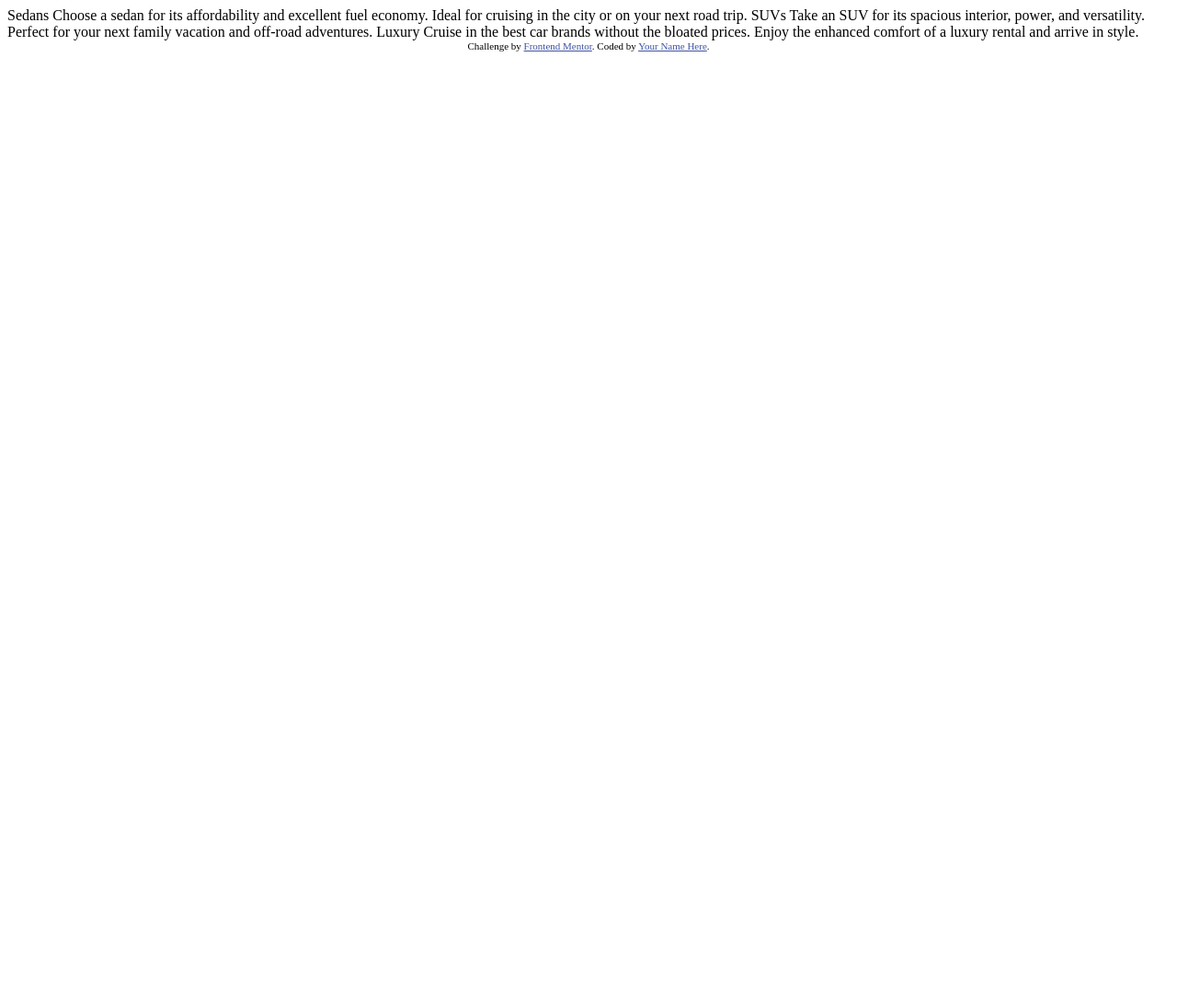
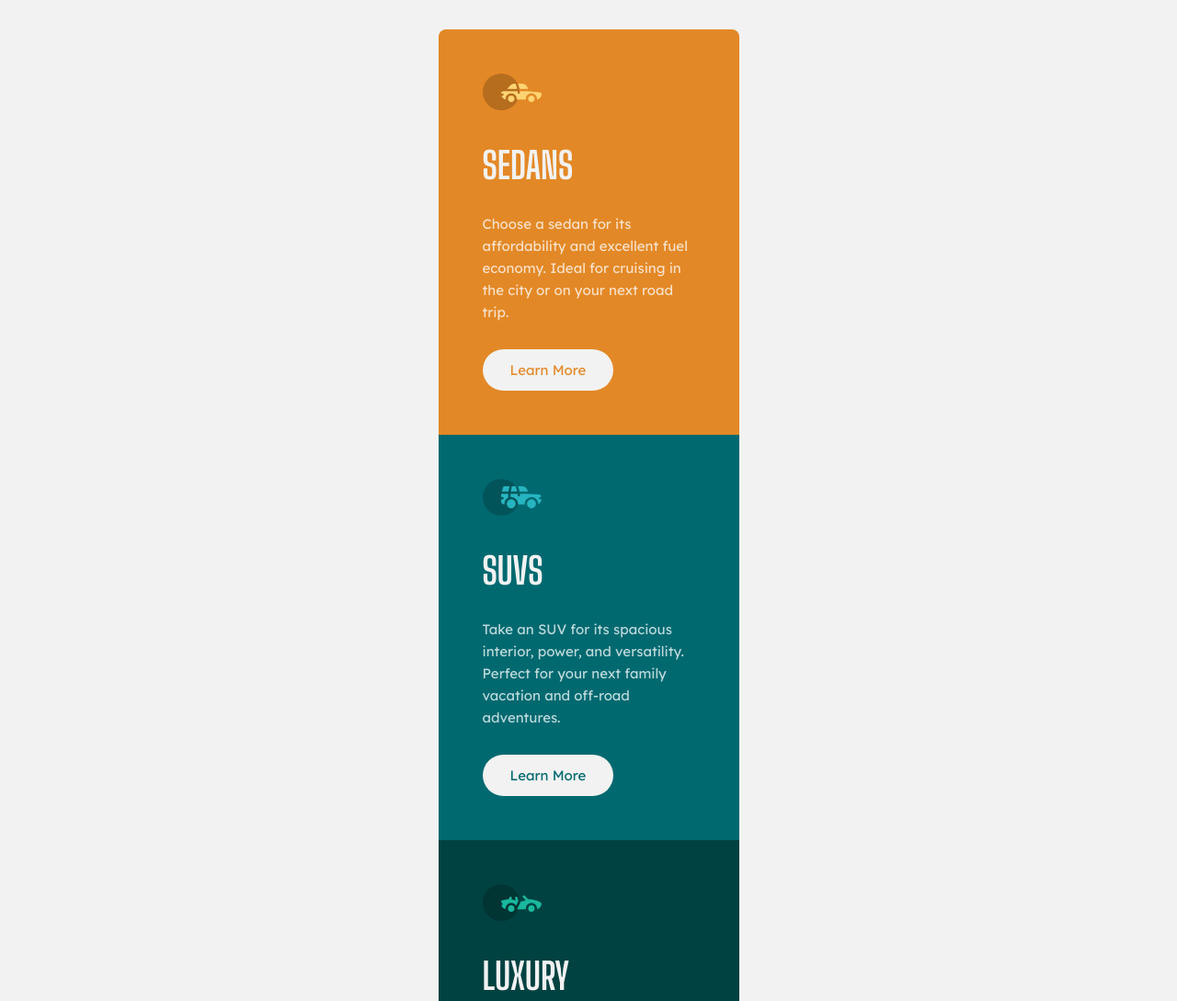
Before and after one commit to Reignable/fem-3-column-preview, a plain HTML site: page index.html in a window 1280 px wide. Shown: the top 1089 px of the page at 92% size. Before the commit the page ends 800 px from the top, so only its background shows below. Drawn offline with Linux system fonts and the light colour scheme.

Commit message:
Initial markup and styling

```diff
--- a/index.html
+++ b/index.html
@@ -1,36 +1,53 @@
 <!DOCTYPE html>
 <html lang="en">
-<head>
-  <meta charset="UTF-8">
-  <meta name="viewport" content="width=device-width, initial-scale=1.0"> <!-- displays site properly based on user's device -->
+  <head>
+    <meta charset="UTF-8" />
+    <meta name="viewport" content="width=device-width, initial-scale=1.0" />
+    <link
+      rel="icon"
+      type="image/png"
+      sizes="32x32"
+      href="./images/favicon-32x32.png"
+    />
+    <link rel="stylesheet" href="style.css" />
+    <title>Frontend Mentor | 3-column preview card component</title>
+  </head>
+  <body>
+    <div class="cards">
+      <div class="card">
+        <img src="images/icon-sedans.svg" alt="Sedan Icon" />
+        <h2>Sedans</h2>
+        <p>
+          Choose a sedan for its affordability and excellent fuel economy. Ideal
+          for cruising in the city or on your next road trip.
+        </p>
+        <button class="btn">Learn More</button>
+      </div>
+      <div class="card">
+        <img src="images/icon-suvs.svg" alt="SUV Icon" />
+        <h2>SUVs</h2>
+        <p>
+          Take an SUV for its spacious interior, power, and versatility. Perfect
+          for your next family vacation and off-road adventures.
+        </p>
+        <button class="btn">Learn More</button>
+      </div>
+      <div class="card">
+        <img src="images/icon-luxury.svg" alt="Luxury Icon" />
+        <h2>Luxury</h2>
+        <p>
+          Cruise in the best car brands without the bloated prices. Enjoy the
+          enhanced comfort of a luxury rental and arrive in style.
+        </p>
+        <button class="btn">Learn More</button>
+      </div>
+    </div>
 
-  <link rel="icon" type="image/png" sizes="32x32" href="./images/favicon-32x32.png">
-
-  <title>Frontend Mentor | 3-column preview card component</title>
-
-  <!-- Feel free to remove these styles or customise in your own stylesheet 👍 -->
-  <style>
-    .attribution { font-size: 11px; text-align: center; }
-    .attribution a { color: hsl(228, 45%, 44%); }
-  </style>
-</head>
-<body>
-
-  Sedans
-  Choose a sedan for its affordability and excellent fuel economy. Ideal for cruising in the city
-  or on your next road trip.
-
-  SUVs
-  Take an SUV for its spacious interior, power, and versatility. Perfect for your next family vacation
-  and off-road adventures.
-
-  Luxury
-  Cruise in the best car brands without the bloated prices. Enjoy the enhanced comfort of a luxury
-  rental and arrive in style.
-
-  <div class="attribution">
-    Challenge by <a href="https://www.frontendmentor.io?ref=challenge" target="_blank">Frontend Mentor</a>.
-    Coded by <a href="#">Your Name Here</a>.
-  </div>
-</body>
+    <!-- <div class="attribution">
+      Challenge by
+      <a href="https://www.frontendmentor.io?ref=challenge" target="_blank"
+        >Frontend Mentor</a
+      >. Coded by <a href="#">Your Name Here</a>.
+    </div> -->
+  </body>
 </html>
--- /dev/null
+++ b/style.scss
@@ -0,0 +1,93 @@
+@import url("https://fonts.googleapis.com/css2?family=Big+Shoulders+Display:wght@700&family=Lexend+Deca&display=swap");
+
+:root {
+  --clr-orange: hsl(31, 77%, 52%);
+  --clr-cyan: hsl(184, 100%, 22%);
+  --clr-dark-cyan: hsl(179, 100%, 13%);
+  --clr-trans-white: hsla(0, 0%, 100%, 0.75);
+  --clr-light-gray: hsl(0, 0%, 95%);
+}
+
+*,
+*::before,
+*::after {
+  box-sizing: border-box;
+}
+
+body {
+  margin: 0;
+  padding: 0;
+  font-size: 15px;
+  font-family: "Lexend Deca", sans-serif;
+  background-color: var(--clr-light-gray);
+  display: grid;
+  place-items: center;
+  padding: 2rem;
+}
+
+h2 {
+  margin: 0;
+  font-family: "Big Shoulders Display", cursive;
+  font-size: 40px;
+}
+
+p {
+  margin: 0;
+}
+
+.card {
+  --clr-bg: var(--clr-cyan);
+  padding: 48px;
+  max-width: 327px;
+  color: var(--clr-light-gray);
+  background-color: var(--clr-bg);
+
+  img {
+    margin-bottom: 32px;
+  }
+
+  h2 {
+    text-transform: uppercase;
+    margin-bottom: 28px;
+  }
+
+  p {
+    color: var(--clr-trans-white);
+    margin-bottom: 28px;
+    line-height: 1.6;
+  }
+
+  .btn {
+    color: var(--clr-bg);
+  }
+
+  &:first-of-type {
+    --clr-bg: var(--clr-orange);
+    border-top-left-radius: 8px;
+    border-top-right-radius: 8px;
+  }
+
+  &:last-of-type {
+    --clr-bg: var(--clr-dark-cyan);
+    border-bottom-left-radius: 8px;
+    border-bottom-right-radius: 8px;
+  }
+}
+
+.btn {
+  font-size: inherit;
+  font-family: inherit;
+  border: 0;
+  background-color: var(--clr-light-gray);
+  border-radius: 100vh;
+  padding: 15px 30px;
+  line-height: 1;
+}
+
+.attribution {
+  font-size: 11px;
+  text-align: center;
+}
+.attribution a {
+  color: hsl(228, 45%, 44%);
+}
```
Also changed, not shown: style.css (added), 1 other file.
